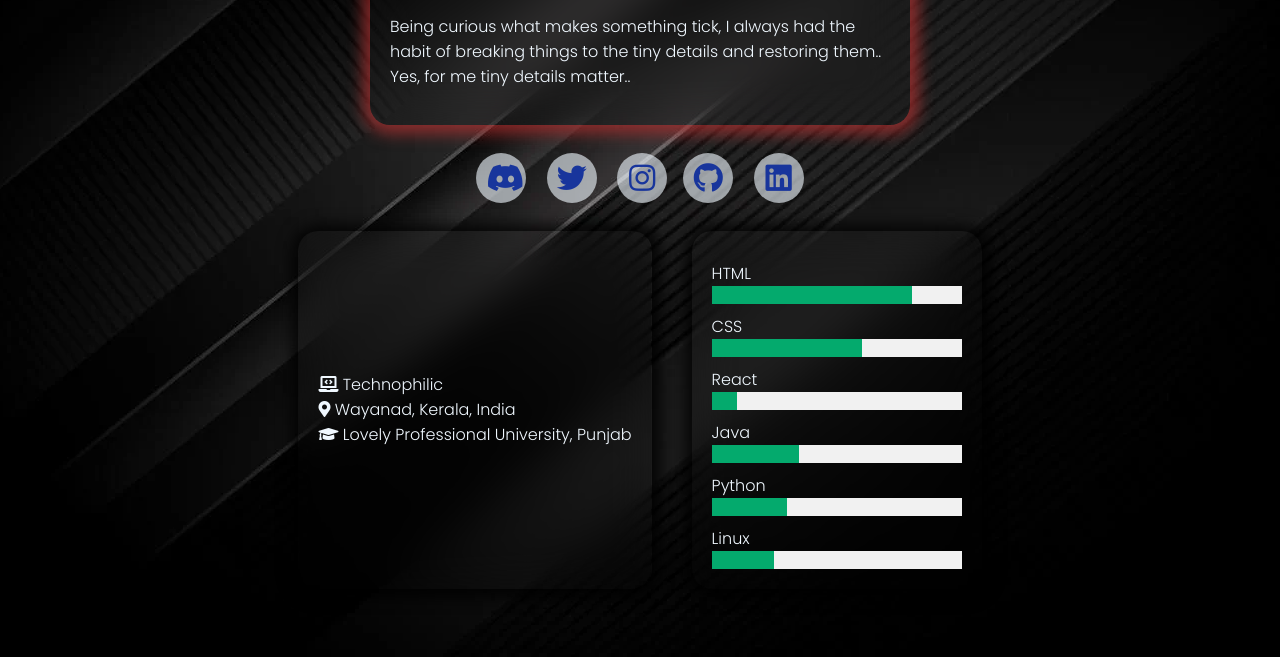
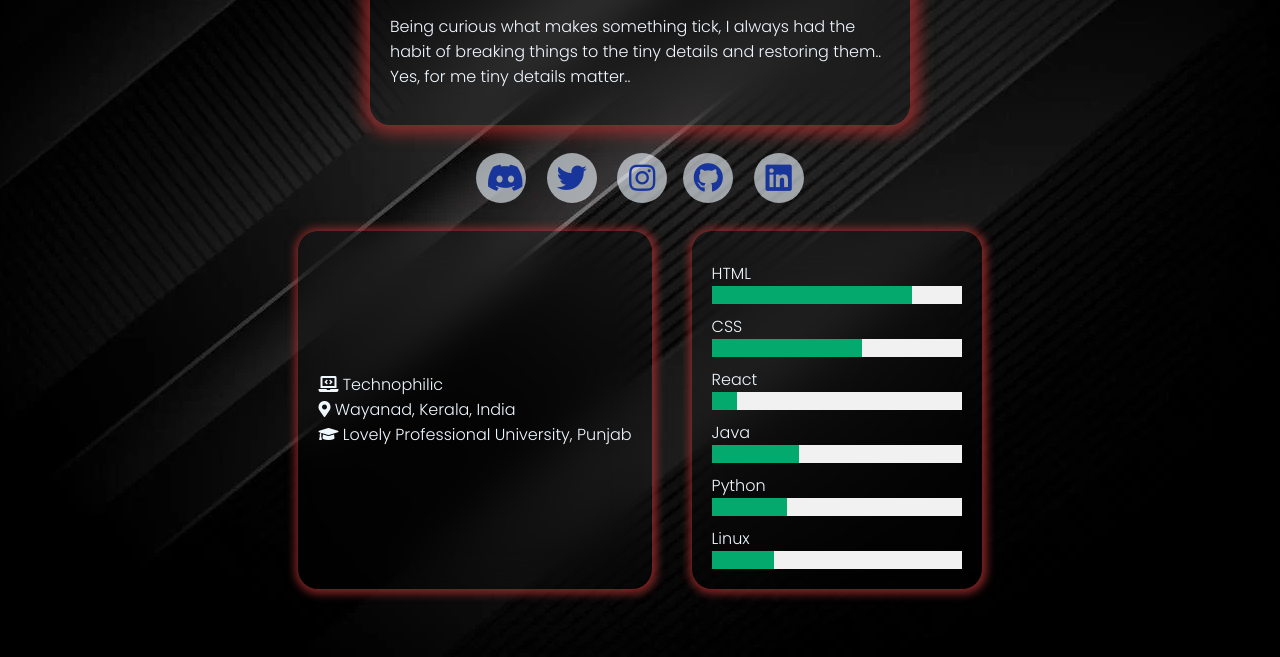
Before and after one commit to aswinbennyofficial/aswinbennyofficial.github.io, a plain HTML site: page index.html in a window 1280 px wide. Shown: the part 303-960 px from the top of the page. Drawn offline with Linux system fonts and the light colour scheme.

Commit message:
added neon effect to all cards

```diff
--- a/style.css
+++ b/style.css
@@ -120,7 +120,8 @@
     max-width: 500px;
 
     backdrop-filter: blur(23px);
-    box-shadow:rgb(0 0 0 / 85%) 1px 1px 15px 7px;
+    box-shadow: rgb(179 49 49 / 71%) 1px 1px 9px 4px;
+    /* box-shadow:rgb(0 0 0 / 85%) 1px 1px 15px 7px; */
 }
 
 
```
